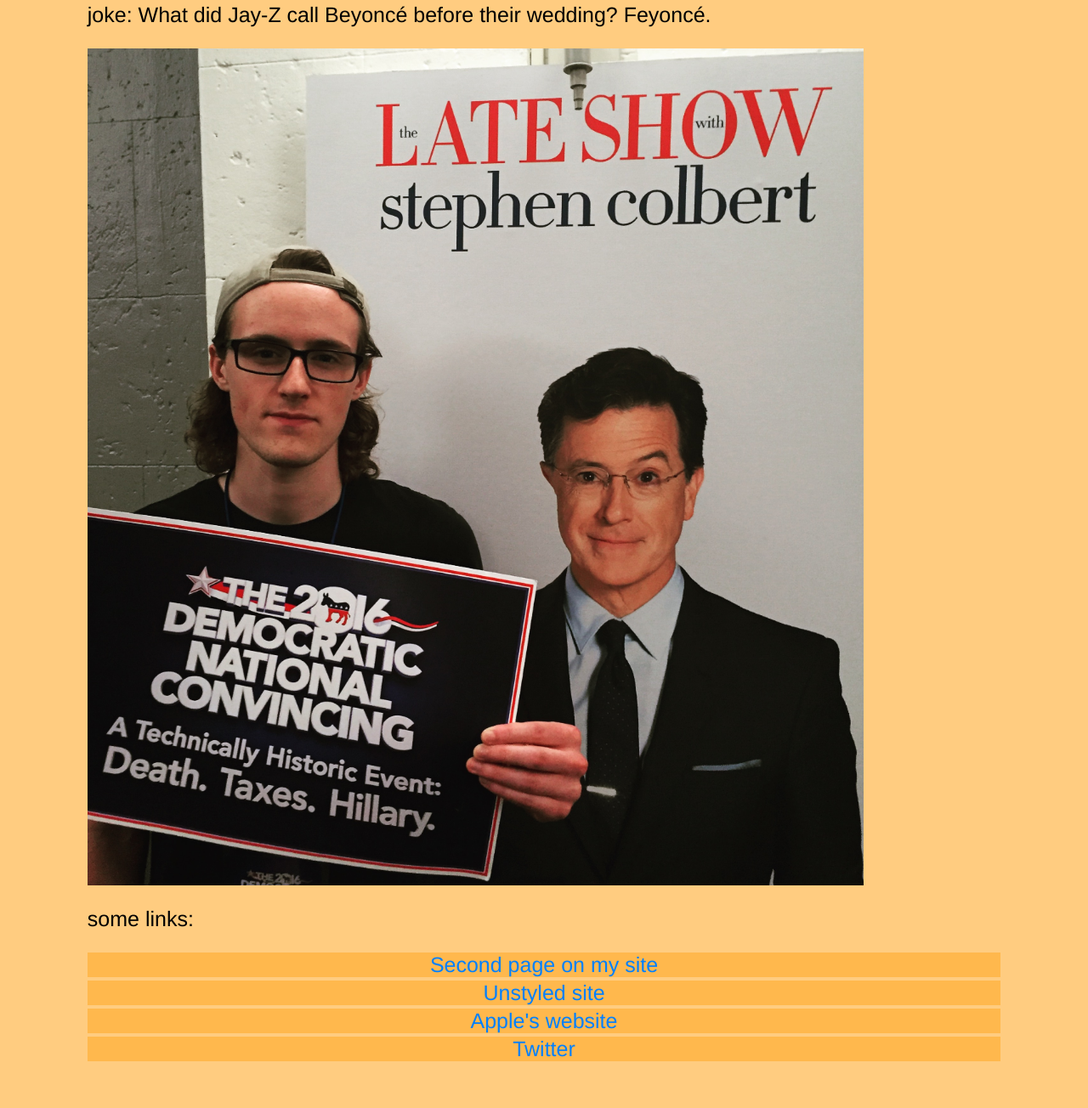
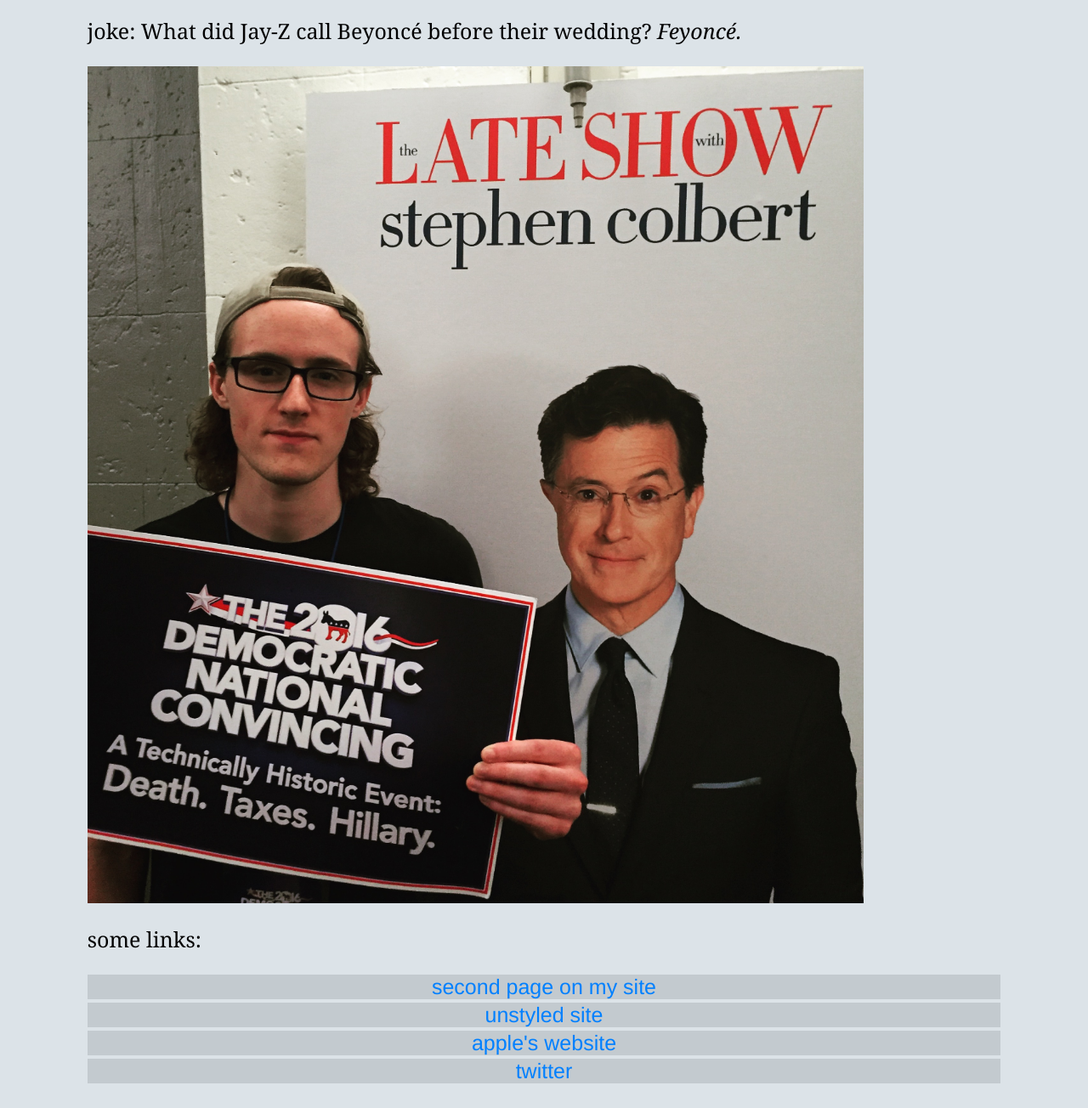
Before and after one commit to J4502-ss17/kylepyatt, a plain HTML site: page index.html in a window 1280 px wide. Shown: the part 188-1492 px from the top of the page at 85% size. Before the commit the page ends 1466 px from the top, so only its background shows below. Drawn offline with nearby package versions, Linux system fonts and the light colour scheme; a web font is replaced by a local one.

Commit message:
Changed colors, fonts

```diff
--- a/index.html
+++ b/index.html
@@ -4,48 +4,29 @@
 <html xmlns="http://www.w3.org/1999/xhtml">
 
 <head>
-
   <title>	Kyle Pyatt: Styled Site </title>
-
   <meta http-equiv="content-type"
 		content="text/html;charset=utf-8" />
-
+    <link href="https://fonts.googleapis.com/css?family=Open+Sans:400,400i,700|Unna:400,400i,700" rel="stylesheet">
     <link rel="stylesheet" type="text/css" href="style.css"/>
-
 </head>
 
 <body>
-
   <div id="container">
-
     <h1>Kyle Pyatt: Styled Site</h1>
-
     <p>email: <a href="mailto:kp477@mail.missouri.edu">kp477@mail.missouri.edu</a> or <a href="mailto:pyatt.ke@gmail.com">pyatt.ke@gmail.com</a></p>
-
     <p>twitter: <a href="http://www.twitter.com/kepyatt">@KEPyatt</a></p>
-
-    <p>joke: What did Jay-Z call Beyoncé before their wedding? Feyoncé.</p>
-
+    <p>joke: What did Jay-Z call Beyoncé before their wedding? <span class="italic">Feyoncé.</span></p>
     <a href="mailto:kp477@mail.missouri.edu">
-
       <img src="colbert.JPG" alt="A picture of me at the Late Show" title="Me and cardboard Colbert" width="600px"/>
-
     </a>
-
     <p>some links:</p>
-
       <ul id="nav">
-
-        <li><a href="index2.html">Second page on my site</a></li>
-
-        <li><a href="oldindex.html">Unstyled site</a></li>
-
-        <li><a href="http://www.apple.com">Apple's website</a></li>
-
-        <li><a href="http://www.twitter.com">Twitter</a></li>
-
+        <li><a href="index2.html">second page on my site</a></li>
+        <li><a href="oldindex.html">unstyled site</a></li>
+        <li><a href="http://www.apple.com">apple's website</a></li>
+        <li><a href="http://www.twitter.com">twitter</a></li>
       </ul>
-
   <!--end of container div-->
   </div>
 
--- a/style.css
+++ b/style.css
@@ -1,19 +1,22 @@
 p {
   color: black;
-  font-family: Helvetica, Arial, sans-serif;
+  font-family: 'Unna', Georgia, "Times New Roman", serif;
   font-size: 25px
 }
 
 h1 {
-  color: white;
-  font-family: Helvetica, Arial, sans-serif;
+  color: #4D5A63;
+  font-family: 'Open Sans', Helvetica, Arial, sans-serif;
   font-weight: bold;
   text-align: center;
-
 }
 
 body {
-  background-color: #ffcc80;
+  background-color: #DCE3E8;
+}
+
+.italic {
+  font-style: italic;
 }
 
 #container {
@@ -24,16 +27,16 @@ body {
 #nav  {
   list-style-type: none;
   font-size: 25px;
-  font-family: Helvetica, Arial, sans-serif;
+  font-family: 'Source Sans Pro', Helvetica, Arial, sans-serif;
   padding: 0;
 }
 
 #nav li {
   text-align: center;
   padding: 0;
-  background-color: #ffb84d;
+  background-color: #C3CACF;
   border: 0;
-  border-bottom: 4px solid #ffcc80;
+  border-bottom: 4px solid #DCE3E8;
 }
 
 #nav a:link, a:visited {
@@ -42,8 +45,10 @@ body {
   color: #0080ff
 }
 
-#nav a:active {
+#nav a:hover, a:active {
   text-decoration: none;
+  background-color: #8C9297;
+  color: white;
 }
 
 img {
@@ -55,3 +60,7 @@ a:link {
   color: #0080ff;
   text-decoration: none;
 }
+
+a:hover {
+  text-decoration: underline;
+}
```
